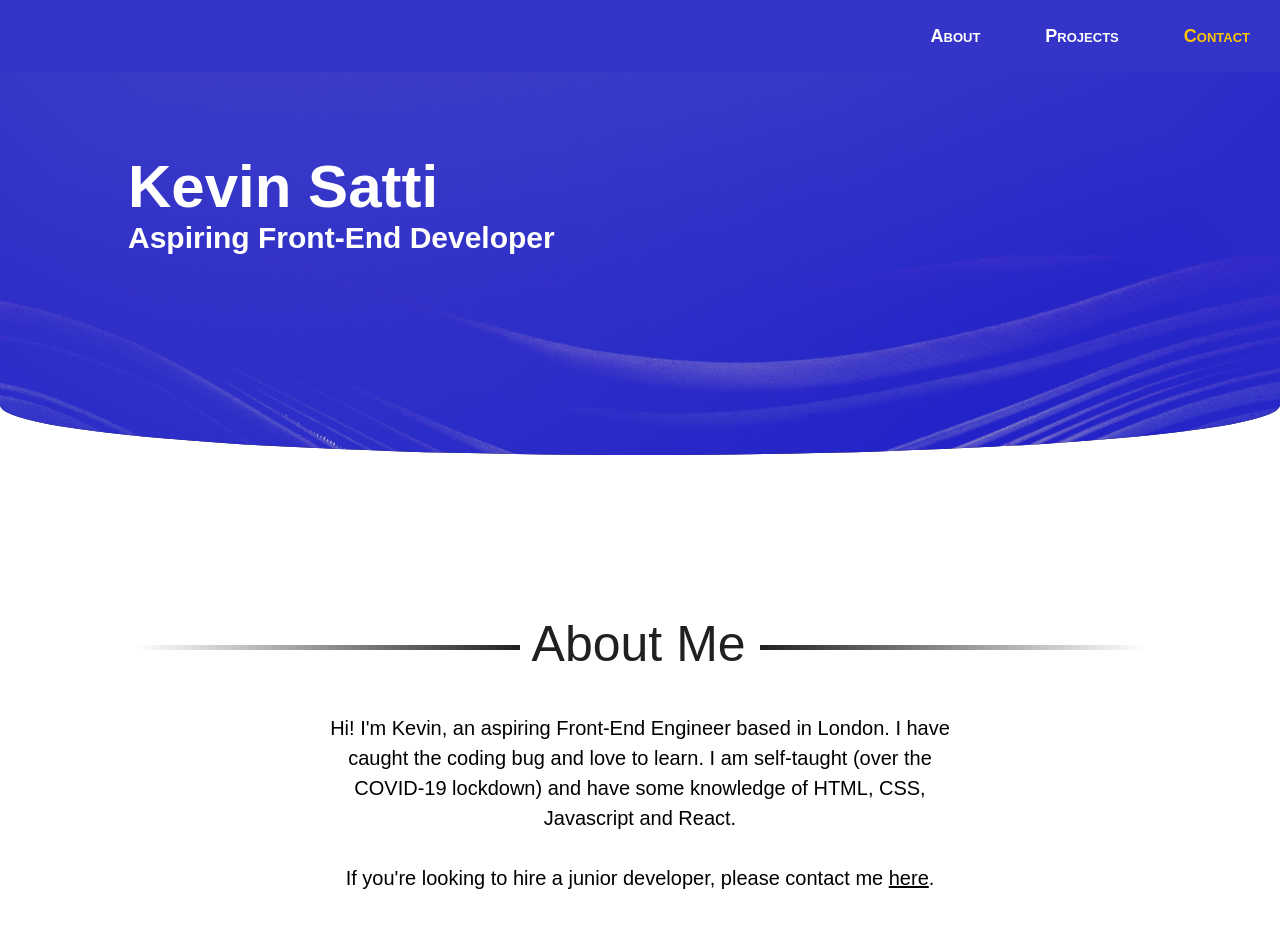
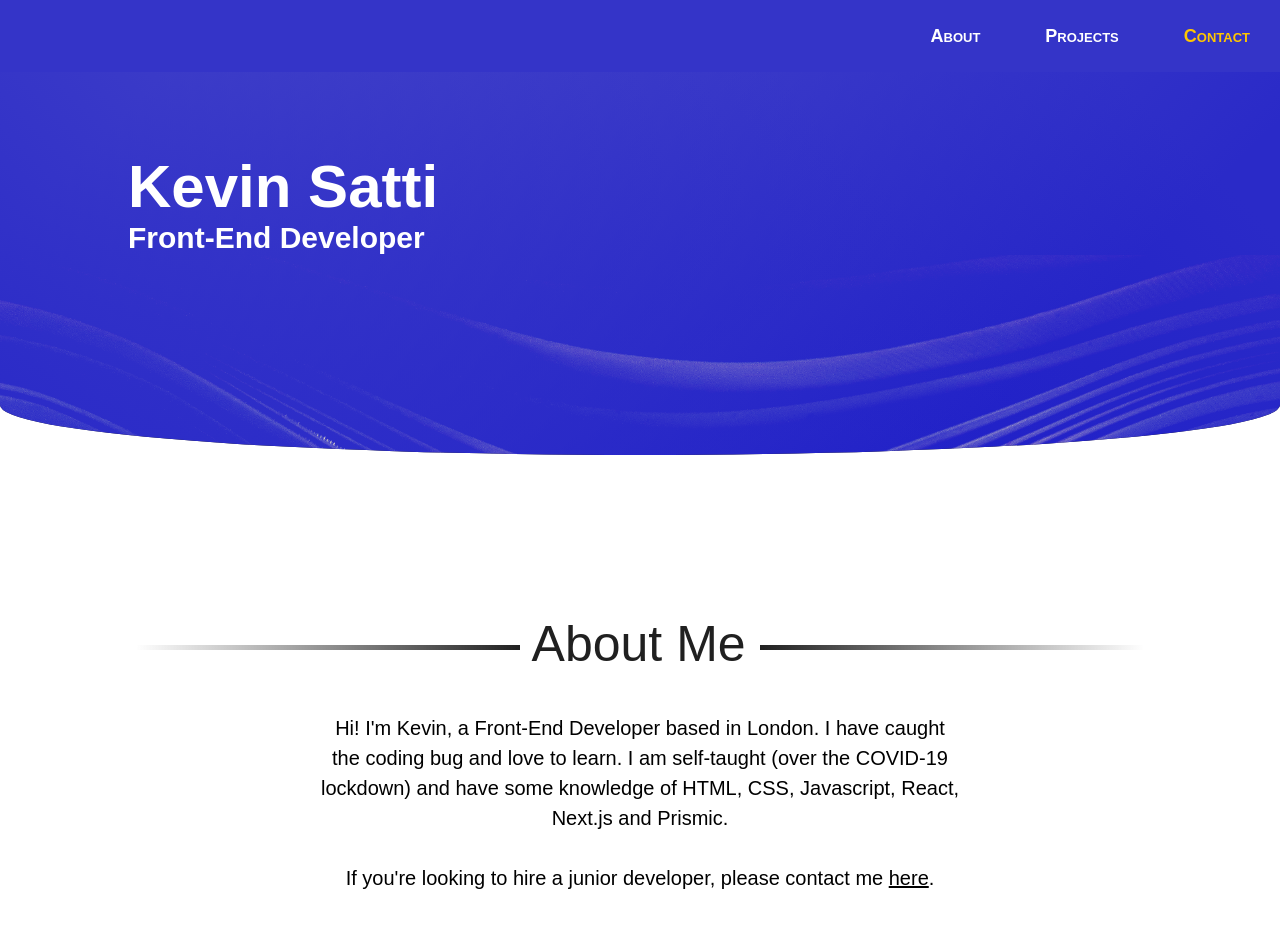
Before and after one commit to Kevlar2222/kevlar2222.github.io, a plain HTML site: page index.html in a window 1280 px wide. Shown: the top 952 px of the page. Drawn offline with Linux system fonts and the light colour scheme.

Commit message:
Update index.html

```diff
--- a/index.html
+++ b/index.html
@@ -33,7 +33,7 @@
               class="letter">t</span><span
                class="letter">t</span><span class="letter">i</span>
      </h1>
-    <h2 class="subhead">Aspiring Front-End Developer</h2>
+    <h2 class="subhead">Front-End Developer</h2>
     <div class="lines"></div>
   </header>
   <div class="container container1">
@@ -42,8 +42,8 @@
     </div>
   </div>
   <div class="text">
-    Hi! I'm Kevin, an aspiring Front-End Engineer based in London. I have caught the coding bug and love to learn. I am self-taught
-    (over the COVID-19 lockdown) and have some knowledge of HTML, CSS, Javascript and React.
+    Hi! I'm Kevin, a Front-End Developer based in London. I have caught the coding bug and love to learn. I am self-taught
+    (over the COVID-19 lockdown) and have some knowledge of HTML, CSS, Javascript, React, Next.js and Prismic.
     <br>
     <br>
     If you're looking to hire a
```
